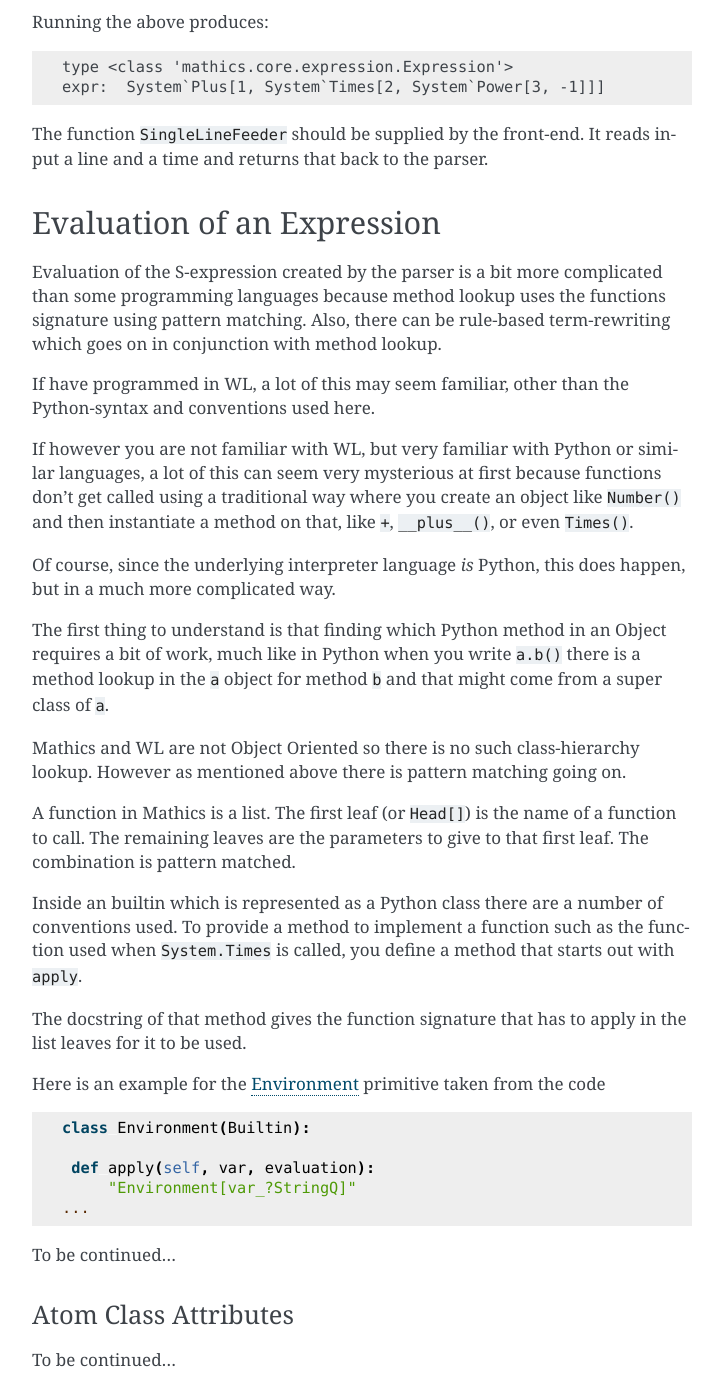
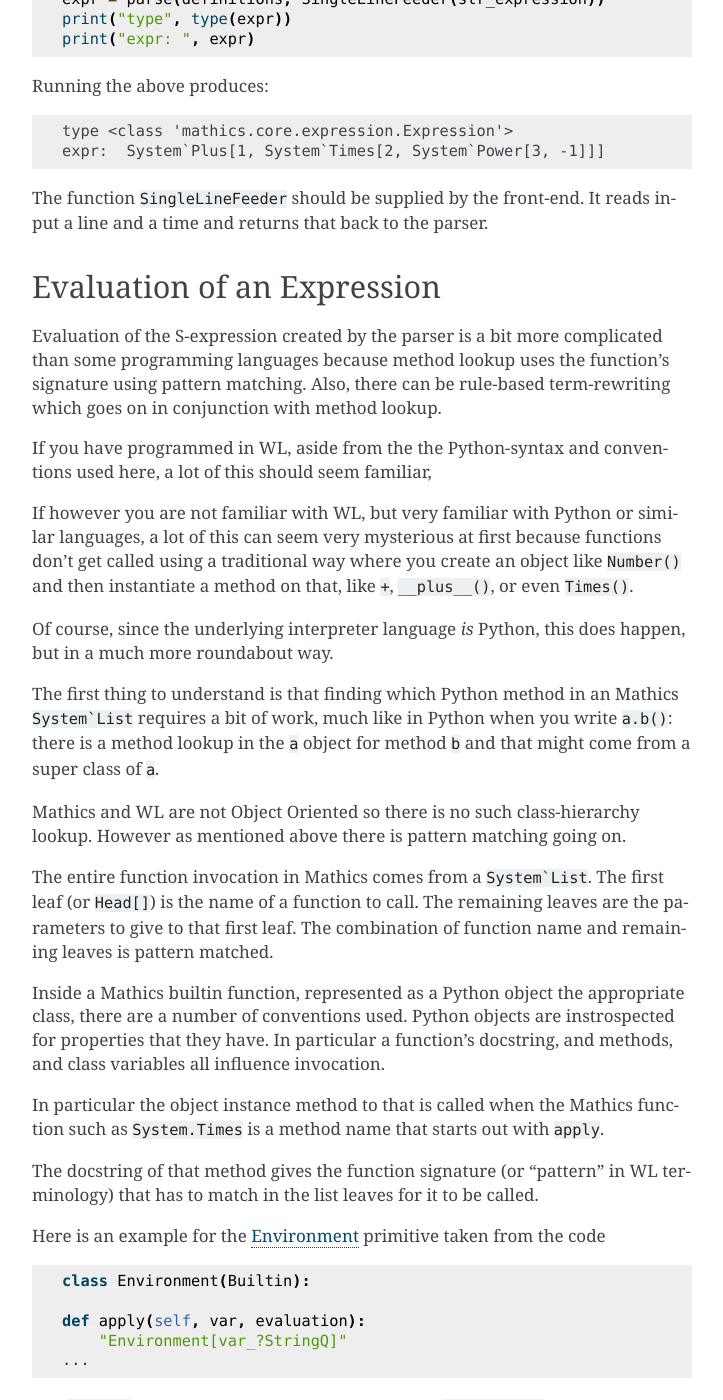
Before and after one commit to Mathics3/mathics-development-guide, a Sphinx documentation site: the page built from docs/developing-code/code-overview.rst, in a window 1280 px wide and 1400 px high, scrolled down 1798 px. Shown: the whole window, without its empty margins (388-1111 px from the left). Built offline with Sphinx 7.4.7, drawn with Linux system fonts in a browser that asks for light colours; some of the changed text lies outside the part shown.

Commit message:
More verbiage

```diff
--- a/docs/developing-code/code-overview.rst
+++ b/docs/developing-code/code-overview.rst
@@ -75,7 +75,10 @@
 * Parsing removes parenthesis used for grouping capturing this
   instead by the function nesting order
 
-Inside Python here is how you parse a string:
+Python Code for Parsing an String
+---------------------------------
+
+Inside Python, here is how you parse a string:
 
 .. code-block:: python
 
@@ -104,12 +107,12 @@
 
 Evaluation of the S-expression created by the parser is a bit more
 complicated than some programming languages because method lookup uses
-the functions signature using pattern matching. Also, there can be
+the function's signature using pattern matching. Also, there can be
 rule-based term-rewriting which goes on in conjunction with method
 lookup.
 
-If have programmed in WL, a lot of this may seem familiar, other than
-the Python-syntax and conventions used here.
+If you have programmed in WL, aside from the the Python-syntax and
+conventions used here, a lot of this should seem familiar,
 
 If however you are not familiar with WL, but very familiar with Python
 or similar languages, a lot of this can seem very mysterious at first
@@ -118,27 +121,33 @@
 that, like ``+``, ``__plus__()``, or even ``Times()``.
 
 Of course, since the underlying interpreter language *is* Python, this
-does happen, but in a much more complicated way.
+does happen, but in a much more roundabout way.
 
 The first thing to understand is that finding which Python method in
-an Object requires a bit of work, much like in Python when you write
-``a.b()`` there is a method lookup in the ``a`` object for method
+an Mathics ``System`List`` requires a bit of work, much like in Python when you write
+``a.b()``: there is a method lookup in the ``a`` object for method
 ``b`` and that might come from a super class of ``a``.
 
 Mathics and WL are not Object Oriented so there is no such class-hierarchy lookup.
 However as mentioned above there is pattern matching going on.
 
-A function in Mathics is a list. The first leaf (or ``Head[]``) is the name of a
-function to call. The remaining leaves are the parameters to give to that first leaf.
-The combination is pattern matched.
+The entire function invocation in Mathics comes from a ``System`List``. The first leaf
+(or ``Head[]``) is the name of a function to call. The remaining
+leaves are the parameters to give to that first leaf.  The combination
+of function name and remaining leaves is pattern matched.
 
-Inside an builtin which is represented as a Python class there are a
-number of conventions used. To provide a method to implement a
-function such as the function used when ``System.Times`` is called,
-you define a method that starts out with ``apply``.
+Inside a Mathics builtin function, represented as a Python object the
+appropriate class, there are a number of conventions used. Python
+objects are instrospected for properties that they have. In particular a function's
+docstring, and methods, and class variables all influence invocation.
 
-The docstring of that method gives the function signature that has to
-apply in the list leaves for it to be used.
+In particular the object instance method to that is called when the
+Mathics function such as ``System.Times`` is a method name that starts
+out with ``apply``.
+
+The docstring of that method gives the function signature (or
+"pattern" in WL terminology) that has to match in the list leaves for
+it to be called.
 
 Here is an example for the `Environment <https://reference.wolfram.com/language/ref/Environment.html>`_ primitive taken from the code
 
@@ -146,9 +155,81 @@
 
    class Environment(Builtin):
 
-    def apply(self, var, evaluation):
-        "Environment[var_?StringQ]"
+   def apply(self, var, evaluation):
+       "Environment[var_?StringQ]"
    ...
+
+The ``apply()`` function above will get called when a ``System`List`` expression where its "head" value is "Environment" and
+it has one parameter ``var`` which is a ``String`` object.
+
+For more information functions with patterns see `Functions and
+Programs
+<https://reference.wolfram.com/language/tutorial/FunctionsAndPrograms.html>`_
+and `Patterns <https://reference.wolfram.com/language/tutorial/Patterns.html>`_.
+
+Online and printed documentation for builtin Environment comes from the docstring for ``class Environment`` if that exists.
+In the example above, it was omitted. Here is what it looks like in the actual code.
+
+.. code-block:: python
+
+    class Environment(Builtin):
+        """
+        <dl>
+          <dt>'Environment[$var$]'
+          <dd>gives the value of an operating system environment variable.
+        </dl>
+        X> Environment["HOME"]
+         = ...
+        """
+
+        def apply(self, var, evaluation):
+        <dl>
+          <dt>'Environment[$var$]'
+          <dd>gives the value of an operating system environment variable.
+        </dl>
+        X> Environment["HOME"]
+         = ...
+	""""
+
+The XML/HTML markup is used to format help nicely. "Documentation markup" elsewhere describes this markup.
+
+
+Python Code for Evaluating an Expression
+----------------------------------------
+
+Building on the code shown above for parsing an expression,
+here is code to evaluate an expression from a string:
+
+.. code-block:: python
+
+   # The below is a repeat of the parsing code...
+
+   from mathics.core.parser import parse, SingleLineFeeder
+   from mathics.core.definitions import Definitions
+
+   definitions = Definitions(add_builtin=True)
+   str_expression = "1 + 2 / 3"
+   expr = parse(self.definitions, SingleLineFeeder(str_expression))
+
+   # This code is new...
+
+   evaluation = Evaluation(definitions=definitions, catch_interrupt=False)
+   last_result = expr.evaluate(evaluation)
+
+   print("type", type(last_result))
+   print("expr: ", last_result)
+
+All of the above is wrapped nicely in the module ``mathics.session`` which
+performs the above. So here is an equivalent program:
+
+.. code-block:: python
+
+    from mathics.session import session
+    result = session.evaluate(str_expression)
+
+
+Object Classes
+==============
 
 To be continued...
 
@@ -156,3 +237,18 @@
 ---------------------
 
 To be continued...
+
+SympyFunction and _MPMathFunction
+---------------------------------
+
+Builtin and Predefined
+----------------------
+
+PrefixOperator and PostFixOperator
+----------------------------------
+
+BinaryOperator and UnaryOperator
+--------------------------------
+
+Operator
+--------
```
